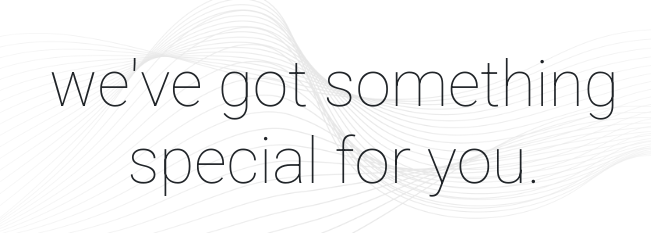
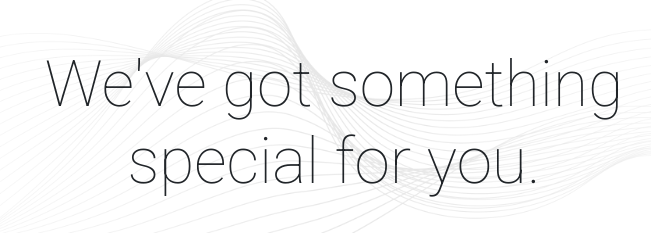
Before and after one commit to tiauxstudio/Portfolio, a plain HTML site: page index.html in a window 1280 px wide. Shown: the part 237-470 px from the top of the page, 306-957 px from the left. Drawn offline with nearby package versions, Linux system fonts and the light colour scheme.

Commit message:
Update index.html

```diff
--- a/index.html
+++ b/index.html
@@ -185,7 +185,7 @@
 
 					<!-- Content -->
 					<div class="text-center">
-						<h1>we've got something special for you.</h1>
+						<h1>We've got something special for you.</h1>
 						<p>And we can't wait for you to see it.</p>
 						<p>Please check back soon.</p>
 					</div>
```
